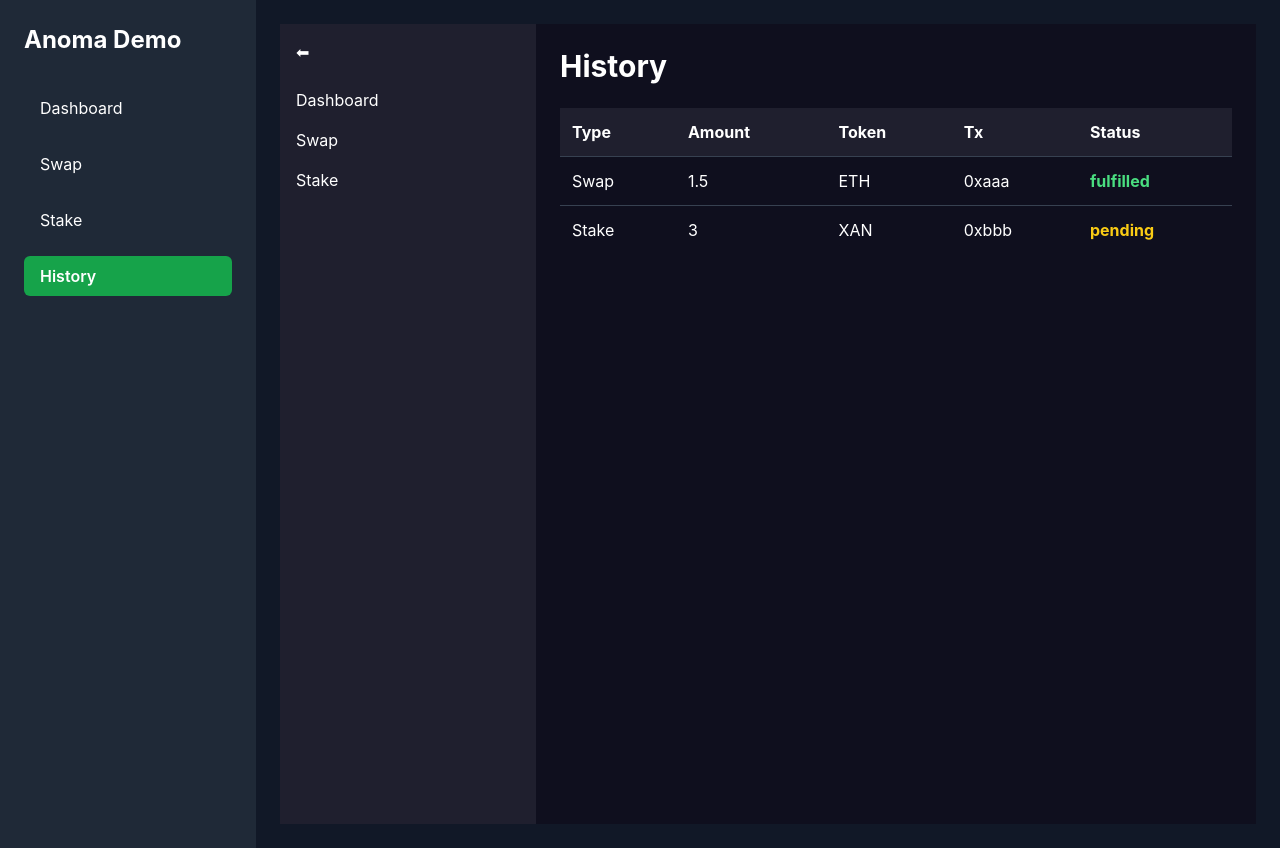
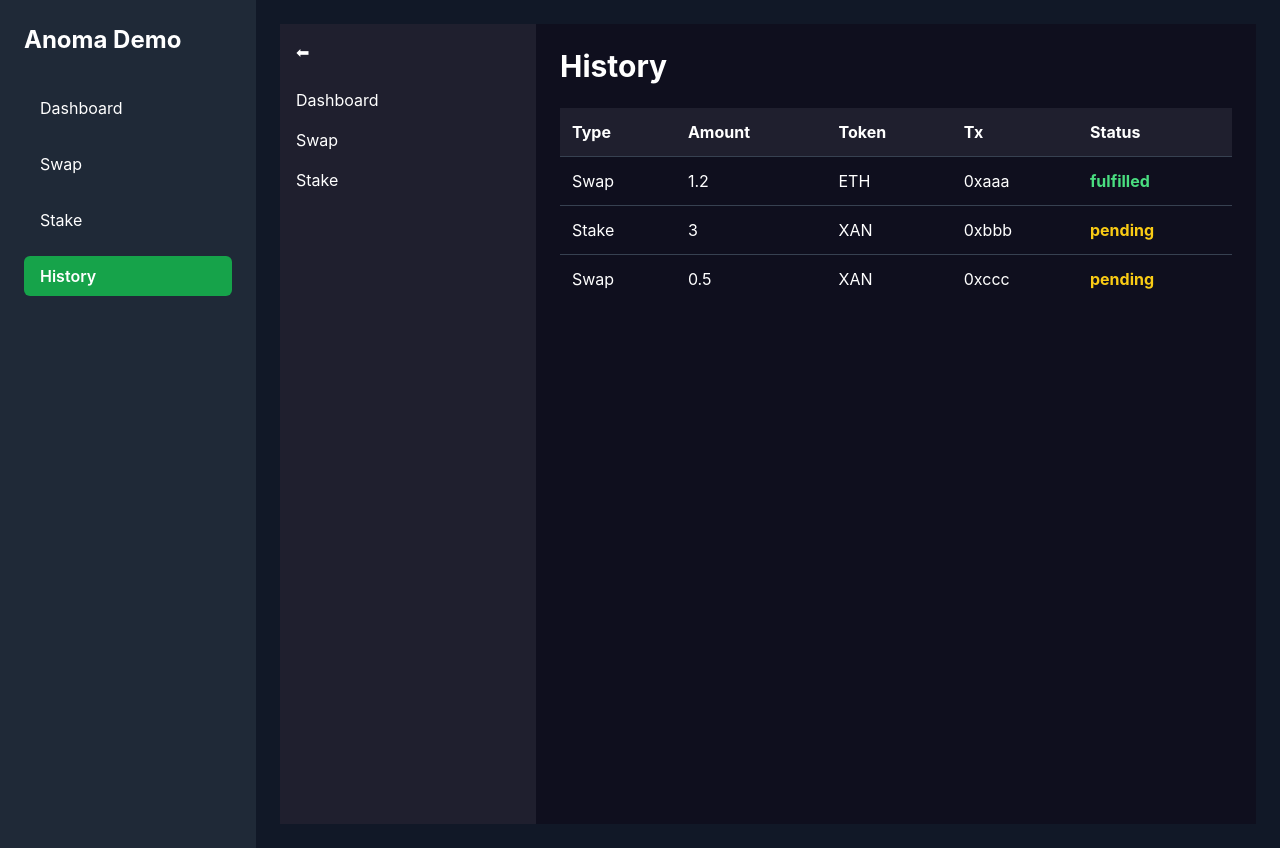
Before and after one commit to forumevi/anoma-intent-project, a Next.js app: page /dashboard/history in a window 1280 px wide. Built offline with nearby package versions, Linux system fonts and the light colour scheme.

Commit message:
Update page.tsx

```diff
--- a/app/dashboard/history/page.tsx
+++ b/app/dashboard/history/page.tsx
@@ -1,25 +1,23 @@
 "use client";
-
+import { useEffect, useState } from "react";
 import HistoryTable from "../../../components/HistoryTable";
 
-type Intent = {
-  type: string;
-  amount: number;
-  token: string;
-  tx: string;
-  status?: "pending" | "fulfilled";
-};
+export default function HistoryPage() {
+  const [history, setHistory] = useState([]);
 
-const sampleHistory: Intent[] = [
-  { type: "Swap", amount: 1.5, token: "ETH", tx: "0xaaa", status: "fulfilled" },
-  { type: "Stake", amount: 3, token: "XAN", tx: "0xbbb", status: "pending" }
-];
+  useEffect(() => {
+    async function load() {
+      const res = await fetch("/api/history");
+      const data = await res.json();
+      setHistory(data);
+    }
+    load();
+  }, []);
 
-export default function HistoryPage() {
   return (
     <div>
       <h2 className="text-3xl font-bold mb-6">History</h2>
-      <HistoryTable intents={sampleHistory} />
+      <HistoryTable intents={history} />
     </div>
   );
 }
```
